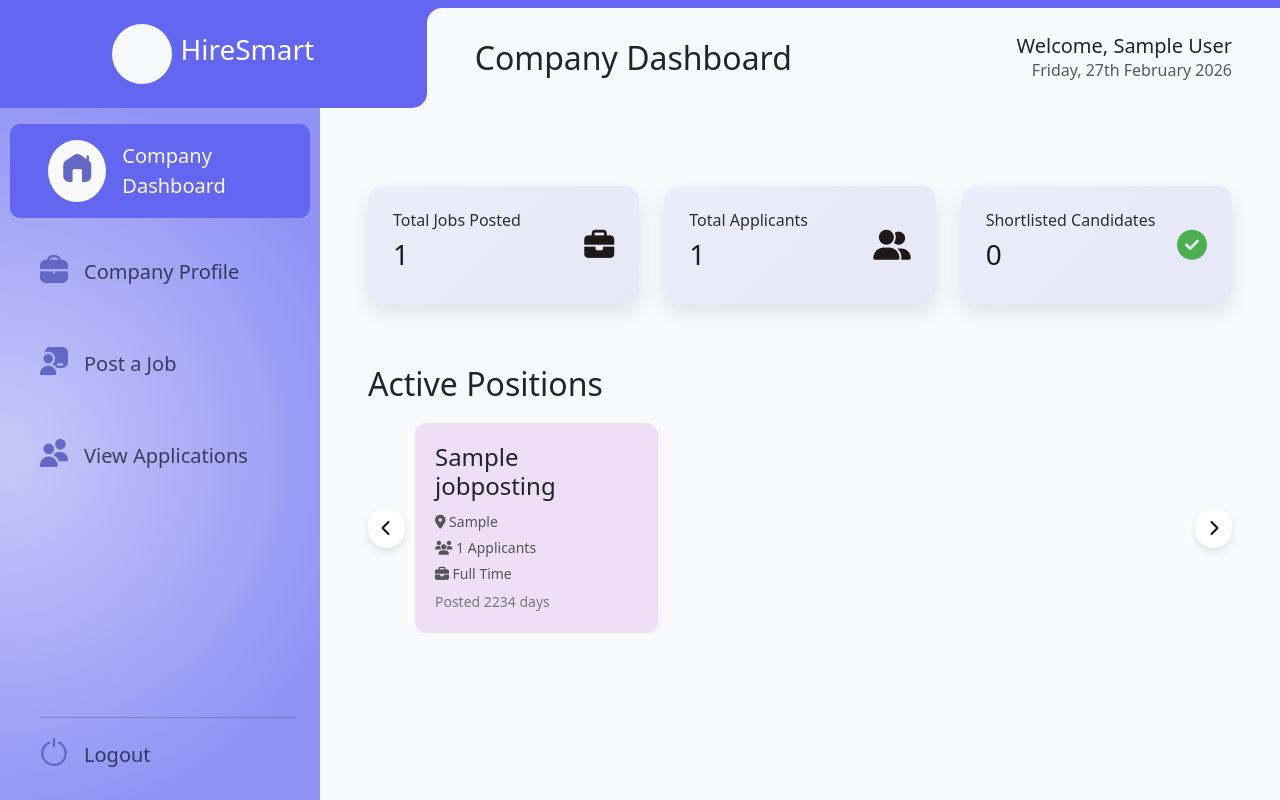
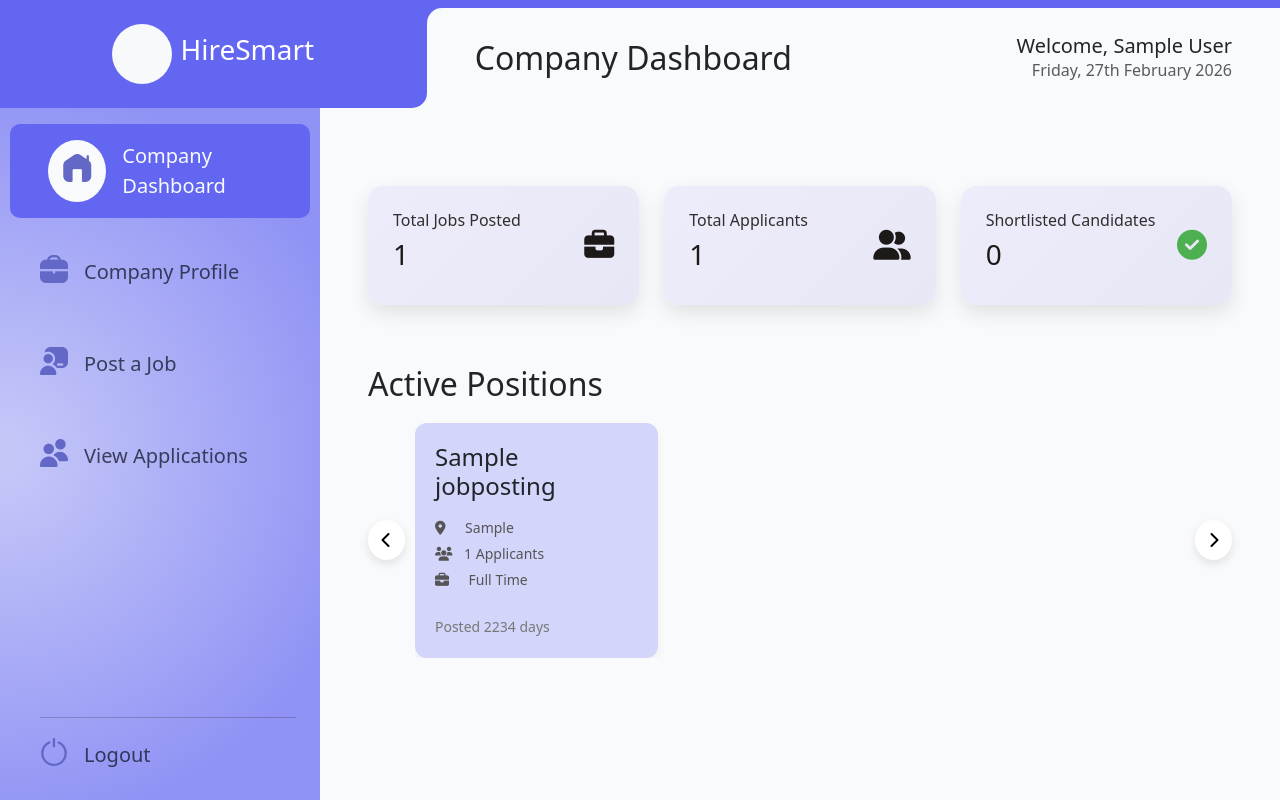
Before and after one commit to Karan-512/django-ai-recruitment-portal, a Django app: page /company/home/ in a window 1280 px wide. Run offline with Django 5.2, Linux system fonts and the light colour scheme; a user stored in the database is signed in; tables that the repository leaves empty hold one stand-in row (values such as "Sample post"); some libraries are stand-ins or nearby versions.

Commit message:
Updated the UI for Company Dashboard

```diff
--- a/Company/templates/dashboard.html
+++ b/Company/templates/dashboard.html
@@ -51,20 +51,20 @@
 
         {% for job in jobs %}
         <div class="job-card">
-            <h4>{{ job.job_title }}</h4>
+            <h4 class="mb-3">{{ job.job_title }}</h4>
 
             <p>
-                <i class="fa-solid fa-location-dot"></i>
+                <i class="fa-solid fa-location-dot me-3"></i>
                 {{ job.location }}
             </p>
 
             <p>
-                <i class="fa-solid fa-users"></i>
+                <i class="fa-solid fa-users me-2"></i>
                 {{ job.applications.count }} Applicants
             </p>
 
-            <p>
-                <i class="fa-solid fa-briefcase"></i>
+            <p class="mb-4">
+                <i class="fa-solid fa-briefcase me-3"></i>
                 {{ job.get_job_type_display }}
             </p>
 
--- a/static/css/main.css
+++ b/static/css/main.css
@@ -537,7 +537,7 @@ input::-ms-clear {
 
 .job-card {
     flex: 0 0 calc(100% / 3 - 14px);   /* show only 3 cards */
-    background: #eedff6;
+    background: color-mix(in srgb, var(--secondary-color) 25%, transparent);
     padding: 20px;
     border-radius: 12px;
     box-shadow: 0 4px 10px rgba(0,0,0,0.05);
```
Lines whose indentation alone changed are shown as unchanged.
